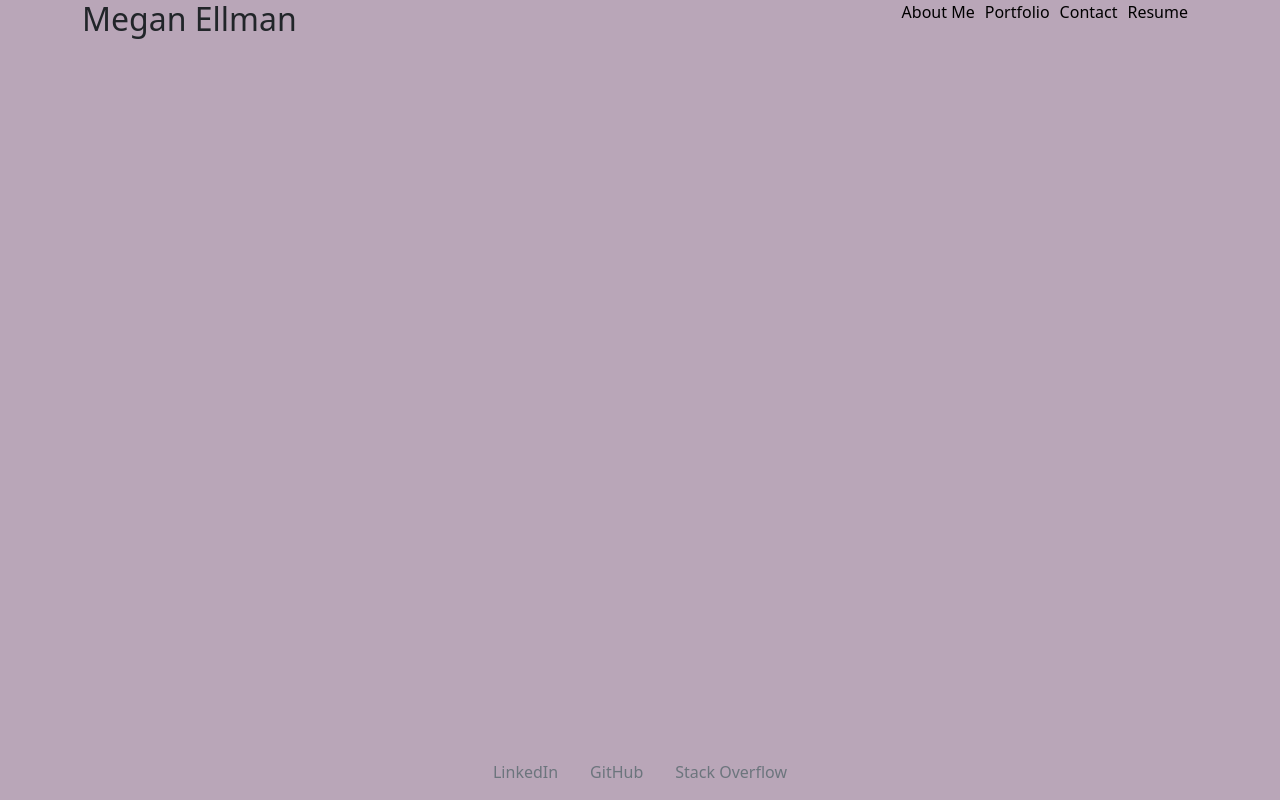
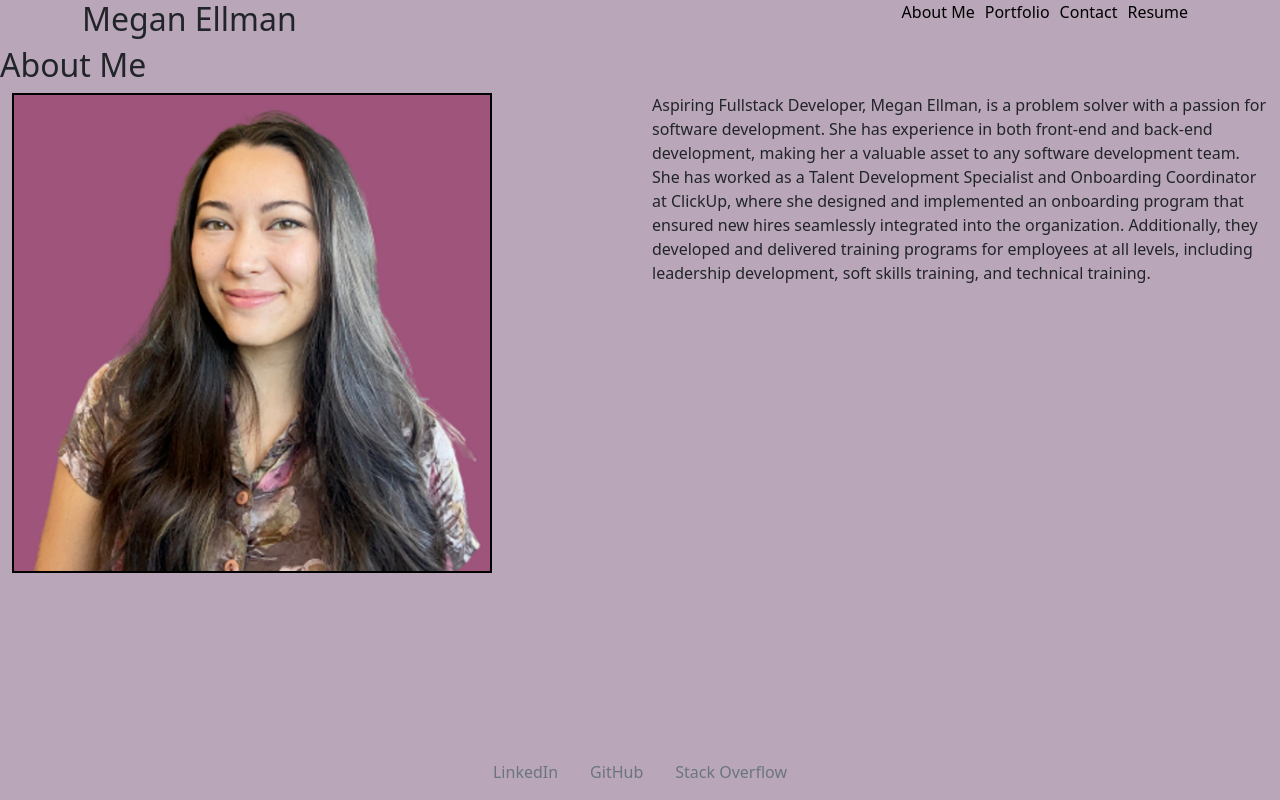
Before and after one commit to megellman/react-portfolio, a React (Create React App) app: page / in a window 1280 px wide. Built offline with nearby package versions, Linux system fonts and the light colour scheme.

Commit message:
added catch-all route

```diff
--- a/src/App.js
+++ b/src/App.js
@@ -20,6 +20,7 @@ function App() {
         <Route path="/portfolio" exact element={<Portfolio />} />
         <Route path="/contact" exact element={<Contact />} />
         <Route path="/resume" exact element={<Resume />} />
+        <Route path='/' element={<About/>} />
     </Routes>
     </BrowserRouter>
   );
```
